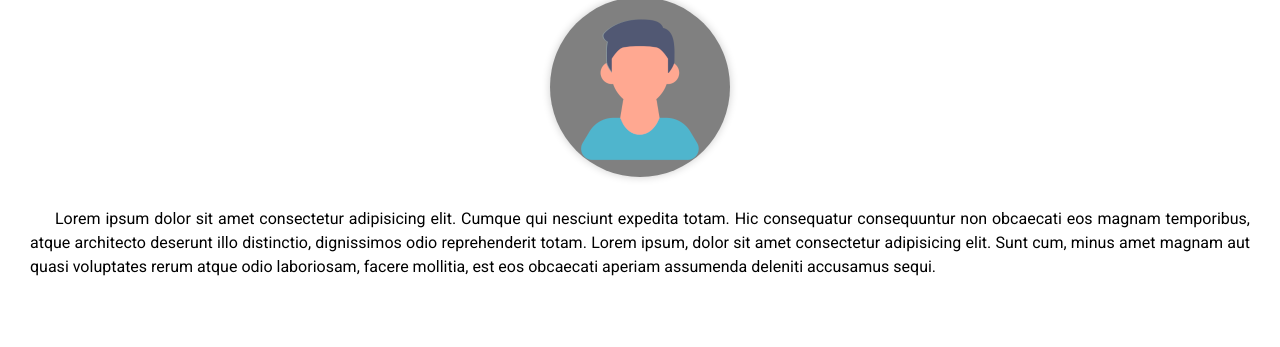
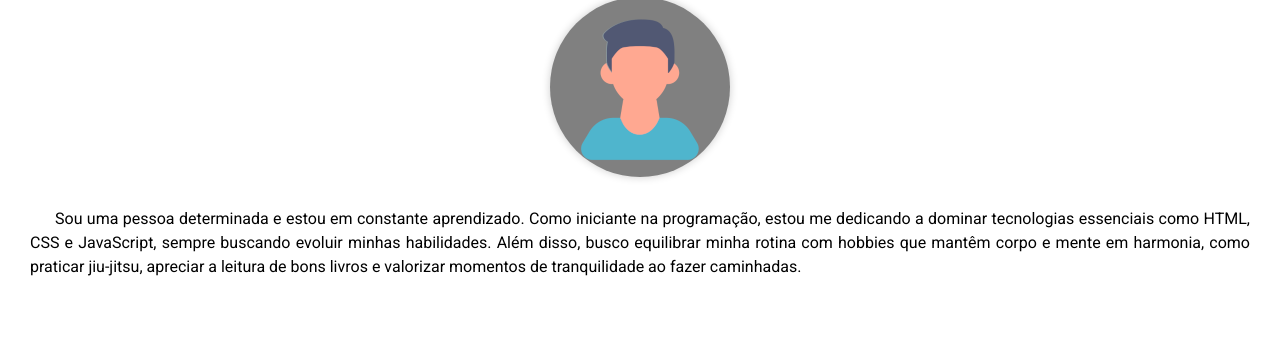
Before and after one commit to FranciscoAntonioSilva/projeto-portifolio, a plain HTML site: page index.html in a window 1280 px wide. Shown: the part 194-541 px from the top of the page. Drawn offline with Linux system fonts and the light colour scheme.

Commit message:
um pequeno texto falando sobre mim

```diff
--- a/index.html
+++ b/index.html
@@ -22,7 +22,9 @@
         <section id="sobre">
             <h1>Francisco Antonio</h1>
             <div class="imagem-perfil"></div>
-            <p>Lorem ipsum dolor sit amet consectetur adipisicing elit. Cumque qui nesciunt expedita totam. Hic consequatur consequuntur non obcaecati eos magnam temporibus, atque architecto deserunt illo distinctio, dignissimos odio reprehenderit totam. Lorem ipsum, dolor sit amet consectetur adipisicing elit. Sunt cum, minus amet magnam aut quasi voluptates rerum atque odio laboriosam, facere mollitia, est eos obcaecati aperiam assumenda deleniti accusamus sequi.</p>
+            <p>
+                Sou uma pessoa determinada e estou em constante aprendizado. Como iniciante na programação, estou me dedicando a dominar tecnologias essenciais como HTML, CSS e JavaScript, sempre buscando evoluir minhas habilidades. Além disso, busco equilibrar minha rotina com hobbies que mantêm corpo e mente em harmonia, como praticar jiu-jitsu, apreciar a leitura de bons livros e valorizar momentos de tranquilidade ao fazer caminhadas.
+            </p>
         </section>
         <!--Portifólio-->
         <section id="portifolio">
```
